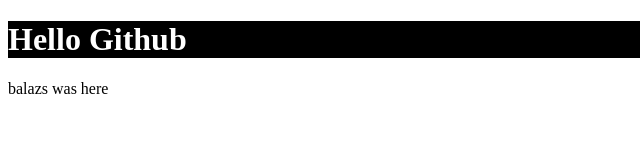
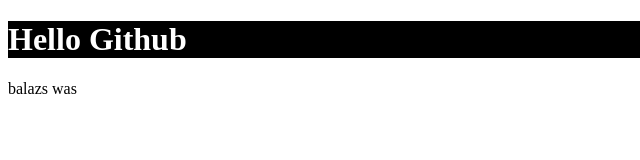
Before and after one commit to FBW-23-E10/github-recap, a plain HTML site: page index.html in a window 1280 px wide. Shown: the full height of the page, 0-640 px from the left. Drawn offline with Linux system fonts and the light colour scheme.

Commit message:
Update index.html

```diff
--- a/index.html
+++ b/index.html
@@ -10,7 +10,7 @@
     <h1>Hello Github</h1>
 
 
-    <footer>balazs was here</footer>
+    <footer>balazs was</footer>
 
 </body>
 </html>
```
